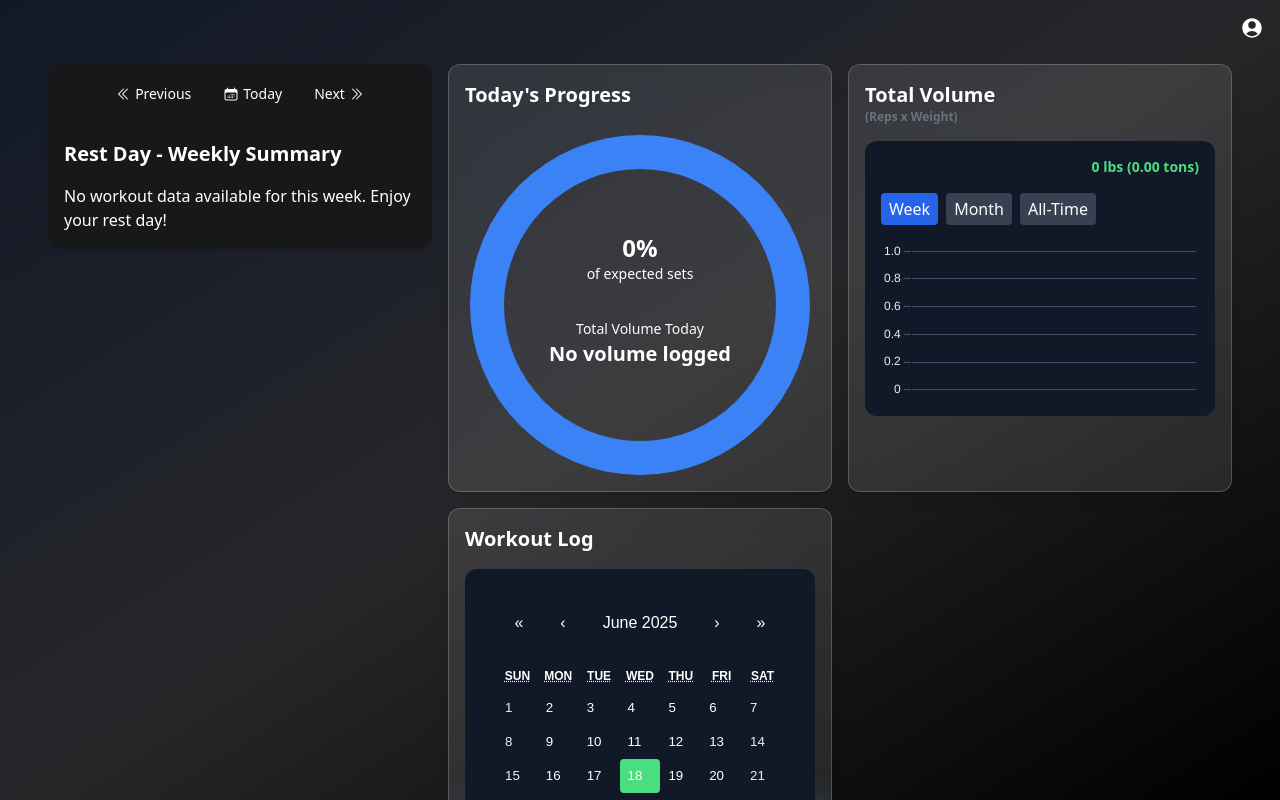
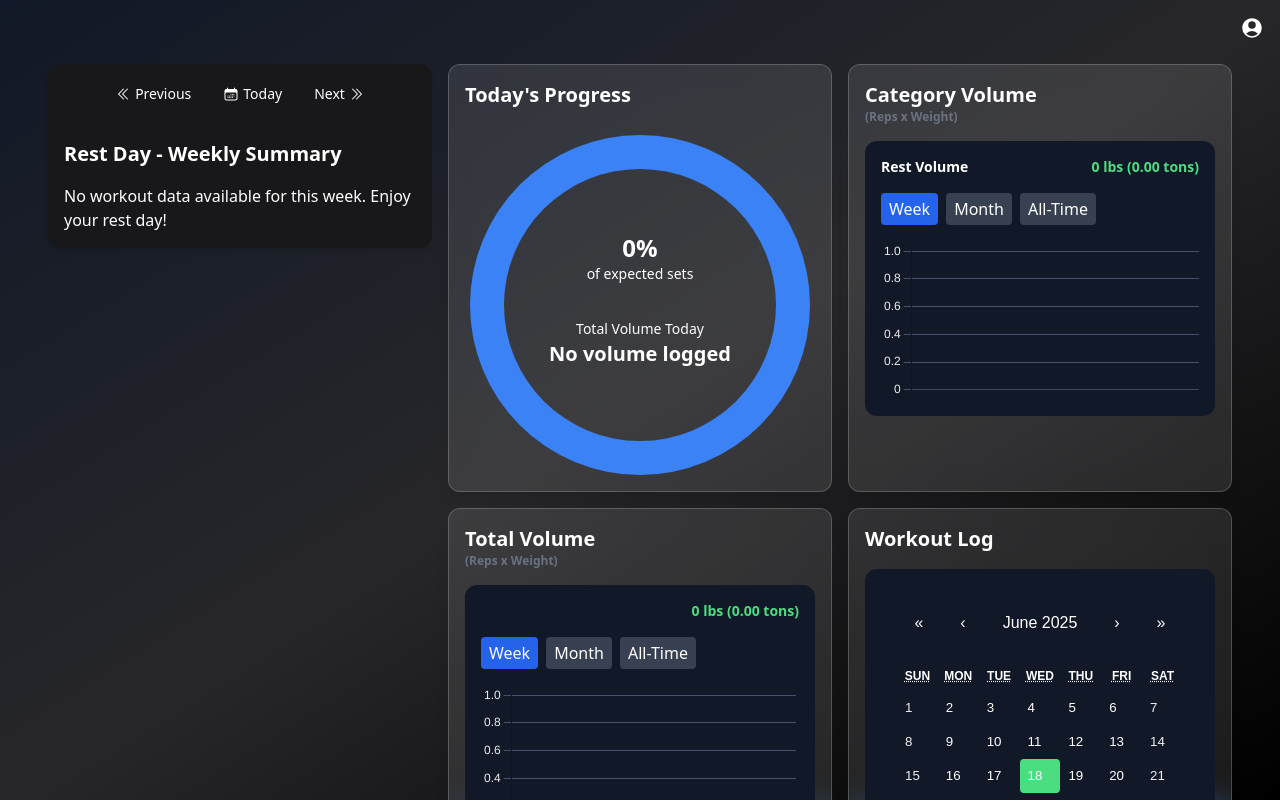
Before and after one commit to BrascoMarketing/Kevin-s-React-App-Tracker, a React (Vite) app: page / in a window 1280 px wide. Shown: the top 800 px of the page. Built offline with nearby package versions, Linux system fonts and the light colour scheme.

Commit message:
Added Category Volume chart functionality (Shows volume progression based on the current day's exercises)

```diff
--- a/src/App.jsx
+++ b/src/App.jsx
@@ -3,6 +3,7 @@ import ExerciseFormPanel from "./components/ExerciseFormPanel";
 import ExerciseLibraryColumns from "./components/ExerciseLibraryColumns";
 import DayView from "./components/DayView";
 import VolumeChart from "./components/VolumeChart";
+import WorkoutTypeVolumeChart from "./components/WorkoutTypeVolumeChart";
 import { loadExerciseLogs } from "./utils/storage";
 import CalendarPanel from "./components/CalendarPanel";
 import DailyProgressRing from './components/DailyProgressRing';
@@ -33,6 +34,24 @@ function App() {
   const [notification, setNotification] = useState("");
   const [exerciseCategories, setExerciseCategories] = useState([]);
   const viewedKey = viewedDate.toDateString();
+  const [currentWorkoutType, setCurrentWorkoutType] = useState("");
+
+  // Safely get the category assigned for a given date
+  function getCategoryForDate(date) {
+    const dayName = date.toLocaleDateString("en-US", { weekday: "long" });
+    const savedSchedule = JSON.parse(localStorage.getItem("weeklySchedule") || '{}');
+    return savedSchedule[dayName] || "Rest";
+  }
+  useEffect(() => {
+    // Load exercise logs
+    const logs = loadExerciseLogs();
+    setExerciseLogs(logs);
+
+    // Set current workout type based on today's date
+    const today = new Date();
+    const workoutType = getCategoryForDate(today);
+    setCurrentWorkoutType(workoutType);
+  }, []);
 
 
   const [exercises, setExercises] = useState(() => {
@@ -157,8 +176,8 @@ function App() {
           </div>
 
           <div className="lg:col-span-4">
-
   <div className="grid grid-cols-1 lg:grid-cols-2 gap-4">
+    {/* Box 1 */}
     <div className="bg-white/10 backdrop-blur-md border border-white/20 rounded-xl p-4 shadow-lg">
       <h2 className="text-white text-xl font-bold mb-4">Today's Progress</h2>
       <DailyProgressRing
@@ -168,22 +187,29 @@ function App() {
         viewedDate={viewedDate}
       />
     </div>
+
+    {/* Box 2 */}
+    <div className="bg-white/10 backdrop-blur-md border border-white/20 rounded-xl p-4 shadow-lg">
+      <h2 className="text-white text-xl font-bold">Category Volume</h2>
+      <h3 className="text-gray-500 text-xs font-bold mb-4">(Reps x Weight)</h3>
+      <WorkoutTypeVolumeChart logs={exerciseLogs} workoutType={currentWorkoutType}/>
+    </div>
+
+    {/* Box 3 */}
     <div className="bg-white/10 backdrop-blur-md border border-white/20 rounded-xl p-4 shadow-lg">
       <h2 className="text-white text-xl font-bold">Total Volume</h2>
       <h3 className="text-gray-500 text-xs font-bold mb-4">(Reps x Weight)</h3>
       <VolumeChart logs={exerciseLogs} />
     </div>
-            </div>
 
-
-            <div className="grid grid-cols-1 lg:grid-cols-2 gap-4 mt-4">
+    {/* Box 4 */}
     <div className="bg-white/10 backdrop-blur-md border border-white/20 rounded-xl p-4 shadow-lg">
       <h2 className="text-white text-xl font-bold mb-4">Workout Log</h2>
       <CalendarPanel viewedDate={viewedDate} setViewedDate={setViewedDate} logs={exerciseLogs} />
     </div>
   </div>
+</div>
 
-          </div>
 
 
         </div>
--- /dev/null
+++ b/src/components/WorkoutTypeVolumeChart.jsx
@@ -0,0 +1,118 @@
+import { Line } from 'react-chartjs-2';
+import { Chart as ChartJS, CategoryScale, LinearScale, PointElement, LineElement, Title, Tooltip, Legend } from 'chart.js';
+import { useState } from 'react';
+
+ChartJS.register(CategoryScale, LinearScale, PointElement, LineElement, Title, Tooltip, Legend);
+
+const timeFrames = ["Week", "Month", "All-Time"];
+
+export default function WorkoutTypeVolumeChart({ logs, workoutType }) {
+  const [timeFrame, setTimeFrame] = useState("Week");
+
+  // Filter logs by workout type (using 'type' field) and time frame
+  const filteredLogs = logs.filter((log) => {
+    const logDate = new Date(log.date);
+    const now = new Date();
+
+    // Filter by workout type (using 'type' instead of 'workoutType')
+    if (log.type !== workoutType) return false;
+
+    // Filter by time frame
+    if (timeFrame === 'Week') {
+      const sevenDaysAgo = new Date();
+      sevenDaysAgo.setDate(now.getDate() - 7);
+      return logDate >= sevenDaysAgo;
+    } else if (timeFrame === 'Month') {
+      return logDate.getMonth() === now.getMonth() && logDate.getFullYear() === now.getFullYear();
+    } else {
+      return true; // All-Time
+    }
+  });
+
+  // Calculate total volume for filtered logs
+  const totalVolume = filteredLogs.reduce((sum, log) => {
+    const logVolume = log.sets.reduce((setSum, set) => setSum + (set.reps * set.weight), 0);
+    return sum + logVolume;
+  }, 0);
+
+  // Build volume map by date for filtered logs
+  const volumeByDate = filteredLogs.reduce((acc, log) => {
+    const date = new Date(log.date).toLocaleDateString("en-US", {
+      month: "numeric",
+      day: "numeric",
+    }); // Formats as "6/12"
+    const logVolume = log.sets.reduce((setSum, set) => setSum + (set.reps * set.weight), 0);
+    acc[date] = (acc[date] || 0) + logVolume;
+    return acc;
+  }, {});
+
+  const sortedDates = Object.keys(volumeByDate).sort((a, b) => {
+    const [monthA, dayA] = a.split("/");
+    const [monthB, dayB] = b.split("/");
+    return new Date(2025, monthA - 1, dayA) - new Date(2025, monthB - 1, dayB);
+  });
+
+  const data = {
+    labels: sortedDates,
+    datasets: [
+      {
+        label: `${workoutType} Volume (Reps × Weight)`,
+        data: sortedDates.map((date) => volumeByDate[date]),
+        fill: false,
+        borderColor: "#4ade80",
+        tension: 0.3,
+      },
+    ],
+  };
+
+  const options = {
+    responsive: true,
+    plugins: {
+      legend: { display: false },
+      title: { display: false },
+    },
+    scales: {
+      x: {
+        grid: { color: "#53607dcc" },
+        ticks: {
+          color: "#efefef",
+          maxTicksLimit: 7,
+          maxRotation: 0,
+          minRotation: 0,
+        },
+      },
+      y: {
+        grid: { color: "#53607dcc" },
+        ticks: { color: "#efefef" },
+      },
+    },
+  };
+
+  return (
+    <div className="bg-gray-900 text-white rounded-xl p-4 space-y-4">
+      <div className="flex justify-between items-center mb-2">
+        <span className="text-sm font-bold">{workoutType} Volume</span>
+        <span className="text-sm text-green-400 font-bold">
+          {totalVolume.toLocaleString()} lbs{" "}
+          ({(totalVolume / 2000).toFixed(2).toLocaleString()} tons)
+        </span>
+      </div>
+
+      <div className="flex space-x-2 mb-2">
+        {timeFrames.map((frame) => (
+          <button
+            key={frame}
+            onClick={() => setTimeFrame(frame)}
+            className={`px-2 py-1 rounded ${
+              timeFrame === frame ? "bg-blue-600" : "bg-gray-700"
+            } hover:bg-blue-500`}
+          >
+            {frame}
+          </button>
+        ))}
+      </div>
+
+      <Line data={data} options={options} />
+    </div>
+  );
+}
```
Lines whose indentation alone changed are shown as unchanged.
